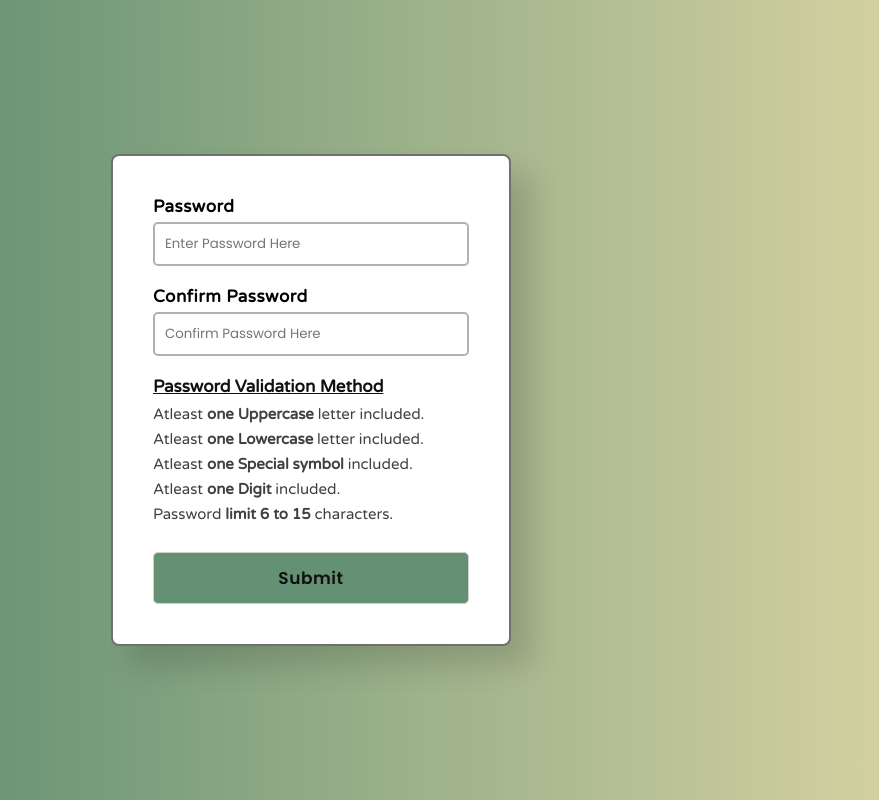
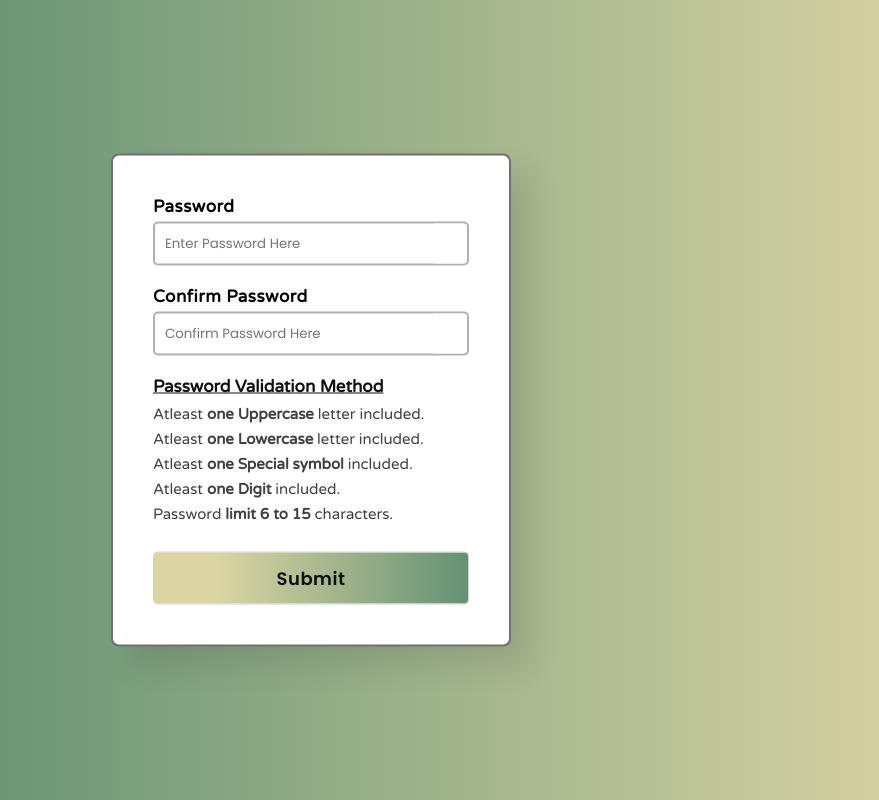
Before and after one commit to Nabeel-266/Password-Verification-Form, a plain HTML site: page index.html in a window 1280 px wide. Shown: the whole page, without its empty margins (329-1208 px from the left). Drawn offline with Linux system fonts and the light colour scheme.

Commit message:
Edited Code

```diff
--- a/script.js
+++ b/script.js
@@ -57,7 +57,6 @@ function checkPassword(){
 
 function validate(){
 
-    let pass = document.getElementById('password');
     let upper = document.getElementById('upper');
     let lower = document.getElementById('lower');
     let sp_char = document.getElementById('special-char');
--- a/style.css
+++ b/style.css
@@ -13,14 +13,14 @@ body{
 }
 form{
     width: 400px;
-    background-color: rgb(255, 255, 255);
+    background-color: #ffffff;
     padding: 40px 40px;
     position: absolute;
     transform: translate(-50%, -50%);
     top: 50%;
     left: 50%;
     border-radius: 8px;
-    box-shadow: 20px 20px 30px rgba(0, 0, 0, 0.15);
+    box-shadow: 20px 20px 30px rgba(0, 0, 0, 0.10);
     border: 2px solid #707070;
 }
 label{
@@ -77,10 +77,10 @@ input[type="button"]{
     border-radius: 5px;
     width: 100%;
     margin-top: 25px;
-    font-size: 1.7rem;
+    font-size: 1.8rem;
     letter-spacing: 0.5px;
     font-weight: 600;
-    background-color: #649173;
+    background: linear-gradient( 90deg, #DBD5A4 20%, #649173 100%);
     transition: 0.2s;
     transform: scale(1);
 }
```
